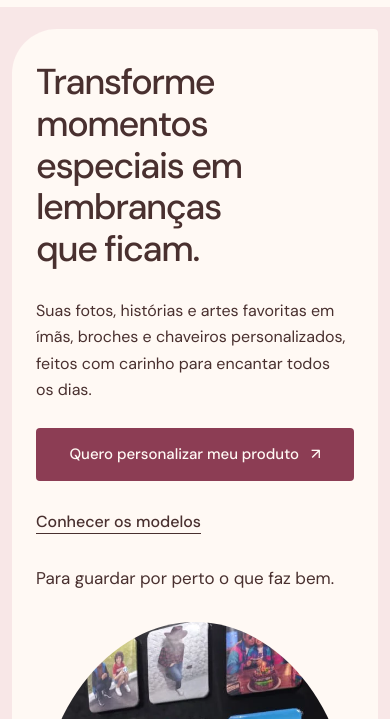
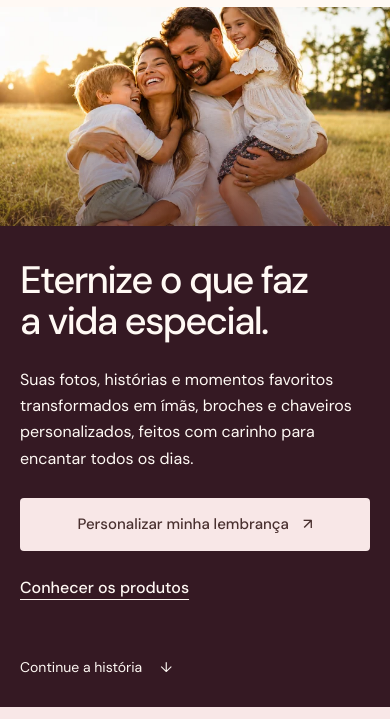
Before and after one commit to santolimhenrique-tech/encanto-personalizados, a website: page index.html in a window 390 px wide. Shown: the part 125-844 px from the top of the page. Drawn offline with Linux system fonts and the light colour scheme.

Commit message:
feat: adiciona hero cinematografica e abertura da marca

```diff
--- a/css/style.css
+++ b/css/style.css
@@ -814,3 +814,37 @@ h3, .collection-copy h3 { font-size: 28px; line-height: 1.22; letter-spacing: -.
   from { opacity: .15; transform: translateY(16px); }
   to { opacity: 1; transform: translateY(0); }
 }
+
+/* Cinematic entrance: independent fallback and no interaction lock. */
+.brand-intro { display: none; }
+.intro-active .brand-intro { display: grid; position: fixed; inset: 0; z-index: 100; place-items: center; background: #351923; color: #fff9f4; pointer-events: none; animation: intro-exit 1.4s ease both; }
+.brand-intro-content { text-align: center; padding: 24px; animation: intro-enter .6s cubic-bezier(.16,1,.3,1) both; }
+.brand-intro img { display: block; width: clamp(150px, 23vw, 210px); height: auto; margin: 0 auto 24px; }
+.brand-intro p { font-size: 16px; line-height: 1.65; }
+@keyframes intro-enter { from { opacity: 0; transform: translateY(12px); } to { opacity: 1; transform: none; } }
+@keyframes intro-exit { 0%, 43% { opacity: 1; visibility: visible; } 100% { opacity: 0; visibility: hidden; } }
+.cinema-hero { position: relative; isolation: isolate; overflow: hidden; min-height: max(640px, calc(100svh - 156px)); display: flex; align-items: flex-end; background: #351923; color: #fff9f4; }
+.cinema-photo { position: absolute; inset: 0; width: 100%; height: 100%; object-fit: cover; object-position: 55% 0%; z-index: -2; }
+.cinema-hero::after { content: ''; position: absolute; inset: 0; z-index: -1; background: linear-gradient(90deg, rgba(38,15,24,.88), rgba(38,15,24,.42) 52%, rgba(20,12,16,.08)), linear-gradient(0deg, rgba(38,15,24,.65), transparent 65%); }
+.cinema-content { padding-block: 100px 120px; }
+.cinema-hero h1 { max-width: 10.5ch; font-size: clamp(48px, 5.4vw, 80px); line-height: 1.08; letter-spacing: -.045em; }
+.cinema-description { max-width: 46ch; font-size: 18px; margin-top: 28px; }
+.cinema-actions { display: flex; flex-wrap: wrap; align-items: center; gap: 24px; margin-top: 32px; }
+.cinema-hero .button { background: #f8e7e7; color: #49302f; }
+.cinema-hero :focus-visible { outline-color: #fff9f4; }
+.cinema-scroll { position: absolute; bottom: 28px; left: var(--gutter); display: inline-flex; gap: 18px; align-items: center; padding: 8px 0; font-size: 14px; }
+.hero #memories-title { font-size: clamp(34px,3.6vw,52px); line-height: 1.14; max-width: 16ch; }
+@media (min-width: 1920px) { .cinema-scroll { left: calc((100% - var(--page))/2); } }
+@media (max-width: 1000px) and (min-width: 701px) { .cinema-photo { object-position: 60% center; } .cinema-hero::after { background: linear-gradient(90deg, rgba(38,15,24,.9), rgba(38,15,24,.35)); } }
+@media (max-width: 700px) {
+  .cinema-hero { min-height: calc(100svh - 144px); }
+  .cinema-photo { height: auto; aspect-ratio: 1672 / 941; object-position: center; }
+  .cinema-hero::after { background: linear-gradient(0deg, #351923 0%, #351923 55%, rgba(53,25,35,0) 85%); }
+  .cinema-content { padding-top: calc(56.28vw + 20px); padding-bottom: 96px; }
+  .cinema-hero h1 { font-size: clamp(38px, 9.8vw, 56px); max-width: 12ch; }
+  .cinema-description { font-size: 16px; margin-top: 24px; }
+  .cinema-actions { gap: 14px; margin-top: 26px; }
+  .cinema-actions .button { width: 100%; padding-inline: 14px; gap: 14px; }
+  .cinema-scroll { bottom: 20px; }
+}
+@media (prefers-reduced-motion: reduce) { .intro-active .brand-intro { display: none; } }
--- a/index.html
+++ b/index.html
@@ -22,12 +22,14 @@
   <link rel="apple-touch-icon" href="public/assets/logo-icon-180.png">
   <link rel="preload" href="public/fonts/dm-sans-400.woff2" as="font" type="font/woff2" crossorigin>
   <script src="js/theme.js"></script>
+  <script src="js/entrance.js"></script>
   <link rel="stylesheet" href="css/fonts.css">
   <link rel="stylesheet" href="css/style.css">
   <script src="js/config.js" defer></script>
   <script src="js/main.js" defer></script>
 </head>
 <body>
+  <div class="brand-intro" aria-hidden="true"><div class="brand-intro-content"><img src="public/images/logo-encanto-240.webp" width="240" height="240" alt=""><p>Detalhes que encantam.<br>Memórias que permanecem.</p></div></div>
   <a class="skip-link" href="#conteudo">Pular para o conteúdo</a>
   <header class="header wrap">
     <a class="brand" href="#inicio" aria-label="Encanto Personalizados, início"><img class="brand-logo" src="public/images/logo-encanto-240.webp" srcset="public/images/logo-encanto-240.webp 240w, public/images/logo-encanto-480.webp 480w" sizes="(max-width: 700px) 112px, 144px" width="1080" height="1080" alt="Encanto Personalizados — logo oficial"></a>
@@ -44,16 +46,21 @@
     </nav>
   </header>
   <main id="conteudo">
-    <section class="hero" id="inicio" aria-labelledby="hero-title">
+    <section class="cinema-hero" id="inicio" aria-labelledby="hero-title">
+      <img class="cinema-photo" src="public/images/familia-hero-1672.webp" srcset="public/images/familia-hero-640.webp 640w, public/images/familia-hero-1024.webp 1024w, public/images/familia-hero-1672.webp 1672w" sizes="100vw" width="1672" height="941" alt="Família abraçada em um campo ao pôr do sol, compartilhando um momento de carinho" fetchpriority="high" decoding="async">
+      <div class="cinema-content wrap"><h1 id="hero-title">Eternize o que faz a vida especial.</h1><p class="cinema-description">Suas fotos, histórias e momentos favoritos transformados em ímãs, broches e chaveiros personalizados, feitos com carinho para encantar todos os dias.</p><div class="cinema-actions"><a class="button" href="https://wa.me/5511940596498?text=Ol%C3%A1%21%20Conheci%20a%20Encanto%20Personalizados%20pelo%20site%20e%20gostaria%20de%20fazer%20um%20pedido%20de%20produtos%20personalizados." data-order target="_blank" rel="noopener noreferrer">Personalizar minha lembrança <span aria-hidden="true">↗</span></a><a class="text-link" href="#produtos">Conhecer os produtos</a></div></div>
+      <a class="cinema-scroll" href="#lembrancas" aria-label="Conhecer nossas lembranças">Continue a história <span aria-hidden="true">↓</span></a>
+    </section>
+    <section class="hero" id="lembrancas" aria-labelledby="memories-title">
       <div class="hero-paper wrap">
         <div class="hero-copy">
-        <h1 id="hero-title">Transforme momentos especiais em lembranças que ficam.</h1>
-        <p class="hero-description">Suas fotos, histórias e artes favoritas em ímãs, broches e chaveiros personalizados, feitos com carinho para encantar todos os dias.</p>
+        <h2 id="memories-title">Pequenos momentos, sempre por perto.</h2>
+        <p class="hero-description">Um sorriso, uma viagem, um dia em família. Dê às suas recordações um lugar especial no cotidiano.</p>
         <div class="hero-actions"><a class="button" href="https://wa.me/5511940596498?text=Ol%C3%A1%21%20Conheci%20a%20Encanto%20Personalizados%20pelo%20site%20e%20gostaria%20de%20fazer%20um%20pedido%20de%20produtos%20personalizados." target="_blank" rel="noopener noreferrer" data-order>Quero personalizar meu produto <span aria-hidden="true">↗</span></a><a class="text-link" href="#produtos">Conhecer os modelos</a></div>
         <p class="hero-note">Para guardar por perto o que faz bem.</p>
         </div>
         <figure class="hero-photo">
-          <img src="public/images/colecao-recordacoes-586.webp" width="586" height="1040" alt="Coleção real de ímãs com fotografias de família, viagens e aniversários, fixados em uma geladeira preta" fetchpriority="high" decoding="async">
+          <img src="public/images/colecao-recordacoes-586.webp" width="586" height="1040" alt="Coleção real de ímãs com fotografias de família, viagens e aniversários, fixados em uma geladeira preta" loading="lazy" decoding="async">
           <figcaption>Histórias de verdade, para ter sempre por perto.</figcaption>
         </figure>
       </div>
--- /dev/null
+++ b/js/entrance.js
@@ -0,0 +1,24 @@
+/* Early, independent bootstrap: storage failures never block the page. */
+(() => {
+  const motion = matchMedia('(prefers-reduced-motion: reduce)');
+  let firstVisit = !motion.matches;
+  try {
+    firstVisit = firstVisit && sessionStorage.getItem('encanto-intro') !== 'seen';
+    sessionStorage.setItem('encanto-intro', 'seen');
+  } catch { /* Unavailable storage: bounded opening on this navigation. */ }
+  window.encantoEntrance = new Promise(resolve => {
+    if (!firstVisit) { resolve(); return; }
+    document.documentElement.classList.add('intro-active');
+    let done = false;
+    const finish = () => {
+      if (done) return;
+      done = true;
+      document.documentElement.classList.remove('intro-active');
+      resolve();
+    };
+    setTimeout(finish, 1400);
+    motion.addEventListener('change', () => { if (motion.matches) finish(); });
+    document.addEventListener('keydown', finish, { once: true });
+    document.addEventListener('pointerdown', finish, { once: true });
+  });
+})();
--- a/js/main.js
+++ b/js/main.js
@@ -97,10 +97,19 @@
     const container = $('.about-copy'); container.querySelectorAll('p').forEach((p) => p.remove());
     config.about.paragraphs.forEach((text) => { const p = document.createElement('p'); p.textContent = text; container.append(p); });
   }
-  enter($('#hero-title'), 0, false, 650);
-  enter($('.hero-description'), 80, false, 600);
-  document.querySelectorAll('.hero-actions > a').forEach((el, index) => enter(el, 160 + index * 70, false, 500));
-  enter($('.hero-photo img'), 100, true, 750);
+  Promise.resolve(window.encantoEntrance).then(() => {
+    if (reducedMotion.matches) return;
+    const photo = $('.cinema-photo');
+    if (photo?.animate) {
+      const animation = photo.animate([{ opacity: .4, transform: 'scale(1.05)' }, { opacity: 1, transform: 'scale(1)' }], { duration: 600, easing: 'cubic-bezier(.16,1,.3,1)' });
+      activeAnimations.add(animation);
+      animation.finished.catch(() => {}).finally(() => activeAnimations.delete(animation));
+    }
+    enter($('#hero-title'), 200, false, 550);
+    enter($('.cinema-description'), 500, false, 500);
+    document.querySelectorAll('.cinema-actions > a').forEach((el, index) => enter(el, 600 + index * 70, false, 500));
+    enter($('.cinema-scroll'), 1100, false, 400);
+  });
   if ('IntersectionObserver' in window && !reducedMotion.matches) {
     const observer = new IntersectionObserver((entries) => {
       let stagger = 0;
@@ -113,7 +122,7 @@
         }
       });
     }, { threshold: 0, rootMargin: '0px 0px -32px 0px' });
-    document.querySelectorAll('.section-heading,.collection,.product-film,.how-grid > div,.steps,.brand-letter,.about-copy,.order-grid,.faq > div,.location').forEach(el => observer.observe(el));
+    document.querySelectorAll('.hero-copy,.hero-photo,.section-heading,.collection,.product-film,.how-grid > div,.steps,.brand-letter,.about-copy,.order-grid,.faq > div,.location').forEach(el => observer.observe(el));
     // Keyboard focus must never wait for a reveal animation.
     document.addEventListener('focusin', event => activeAnimations.forEach(animation => {
       const target = animation.effect?.target;
```
Also changed, not shown: docs/HERO-CINEMA.md (added, +9 -0 lines), tests/entrance.mjs (added, +43 -0 lines), tests/production.mjs (+1 -1 lines), tests/v2.mjs (+2 -2 lines), public/images/familia-hero-1024.webp (added), public/images/familia-hero-1672.webp (added), public/images/familia-hero-640.webp (added), 1 other file.
